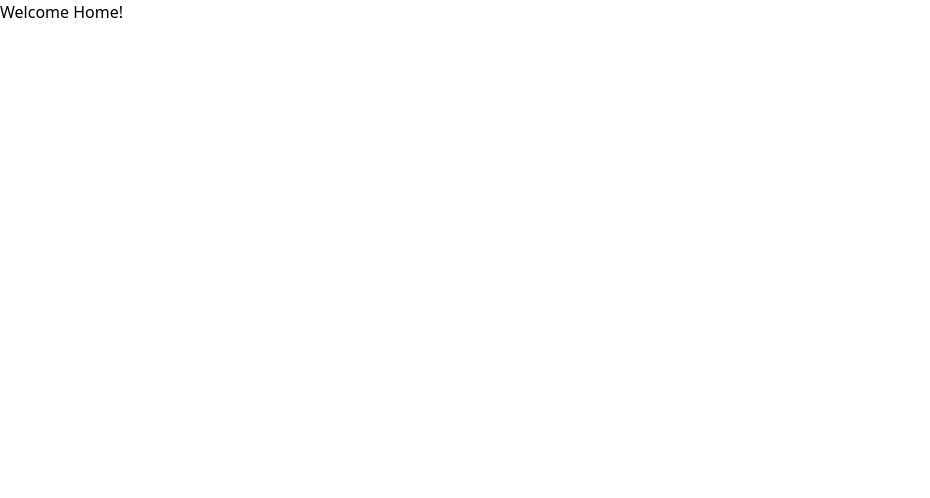
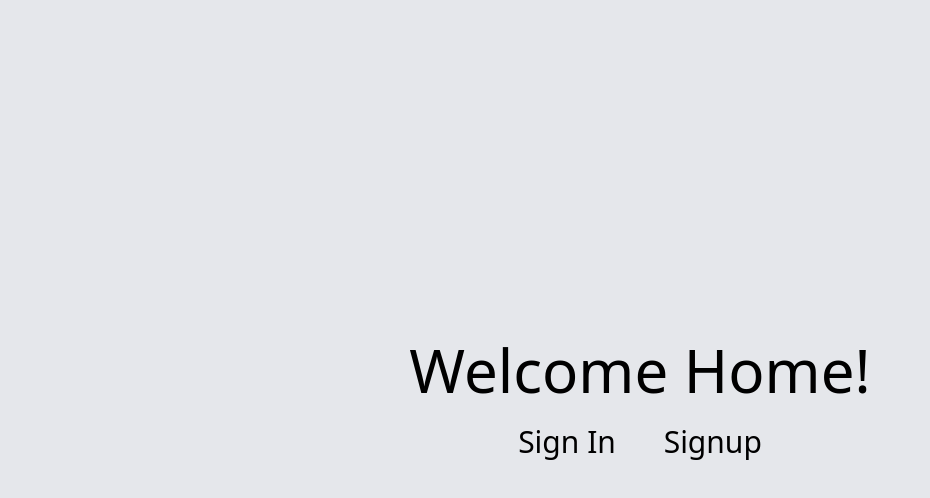
Before and after one commit to atulkumar-dev/MERN-Auth, a React (Vite) app in the folder frontend/: page / in a window 1280 px wide. Shown: the top 498 px of the page, without its empty margins (0-930 px from the left). Built offline with nearby package versions, Linux system fonts and the light colour scheme.

Commit message:
refactor Home and Signin components for improved structure and readability

```diff
--- a/frontend/src/pages/Home.jsx
+++ b/frontend/src/pages/Home.jsx
@@ -1,7 +1,13 @@
-export default function Home(){
-    return(
-        <>
-        Welcome Home!
-        </>
-    )
+export default function Home() {
+  return (
+    <>
+      <div className="flex flex-col items-center justify-center h-screen bg-gray-200">
+        <div className="text-6xl">Welcome Home!</div>
+        <div className="text-3xl space-x-10 mt-6">
+          <a href="/signin" className="hover:cursor-pointer hover:underline">Sign In </a>{" "}
+          <a href="/signup" className="hover:cursor-pointer hover:underline">Signup </a>
+        </div>
+      </div>
+    </>
+  );
 }
--- a/frontend/src/pages/Signin.jsx
+++ b/frontend/src/pages/Signin.jsx
@@ -20,7 +20,6 @@ export default function Signin() {
     event.preventDefault();
 
     try{
-
         const response = await fetch("http://localhost:80/signin", {
             method: "POST",
             headers: {
@@ -46,9 +45,7 @@ export default function Signin() {
     toast.error("Error logging in")
   }
 
-
   }
-
 
 
 return (
```
